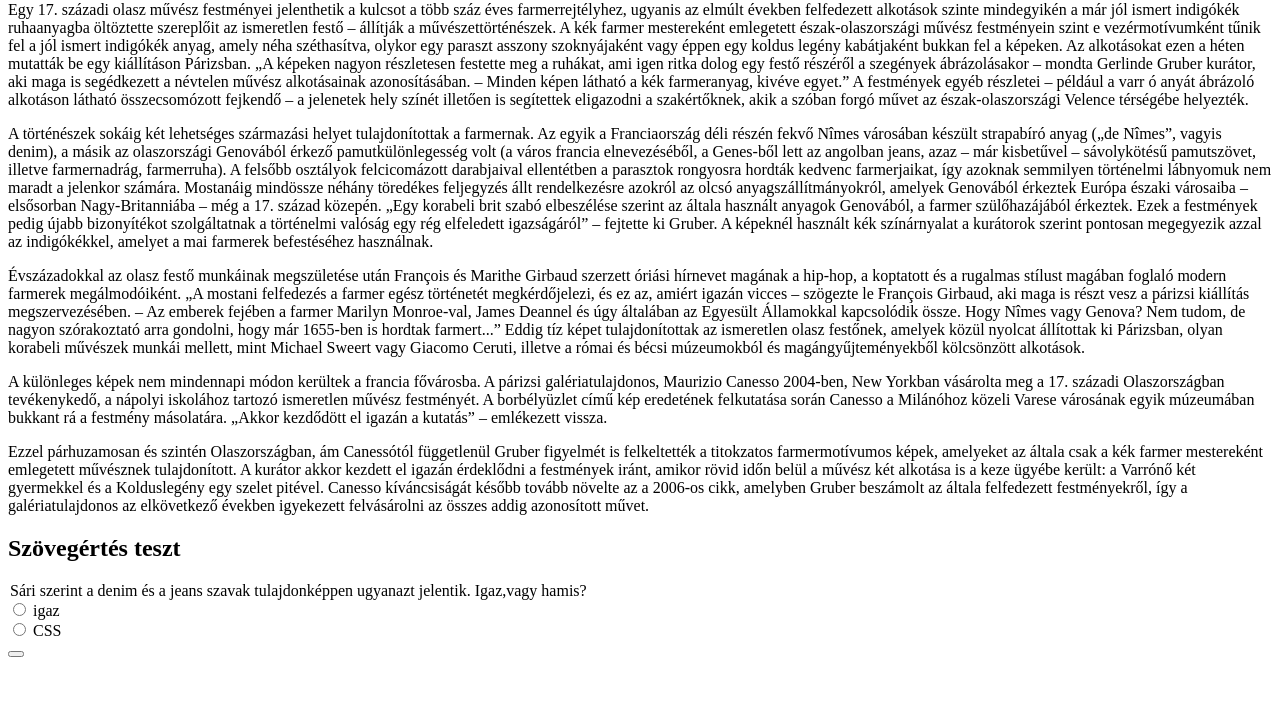
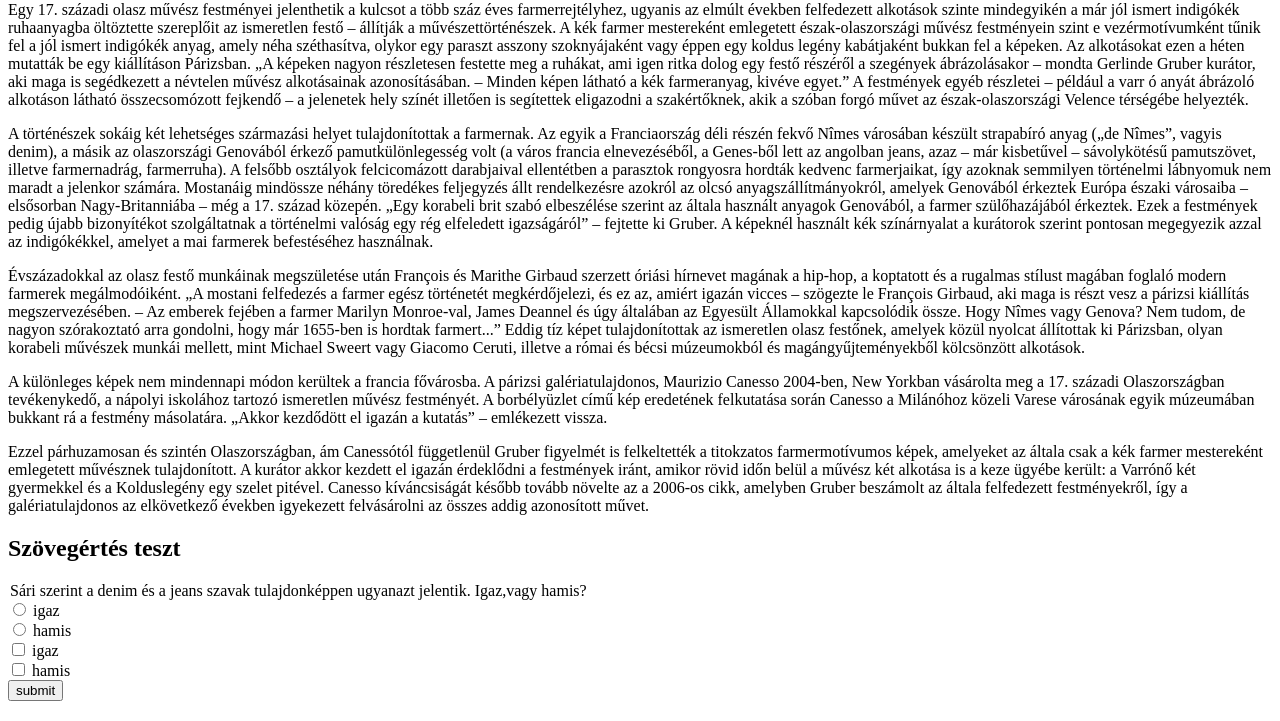
Before and after one commit to Dr-gosser/project, a plain HTML site: page index.html in a window 1280 px wide. Shown: the part 79-800 px from the top of the page. Drawn offline with Linux system fonts and the light colour scheme.

Commit message:
ahdahasjdasjd

```diff
--- a/index.html
+++ b/index.html
@@ -18,8 +18,13 @@
   <input type="radio" id="igaz" name="kerdes" value="hamis">
   <label for="igaz">igaz</label><br>
   <input type="radio" id="hamis" name="kerdes" value="hamis">
-  <label for="hamis">CSS</label><br>
-  <button type="submit"></button>
+  <label for="hamis">hamis</label><br>
+  <legend></legend>
+      <input type="checkbox" id="igaz" name="kerdes" value="hamis">
+  <label for="igaz">igaz</label><br>
+  <input type="checkbox" id="hamis" name="kerdes" value="hamis">
+  <label for="hamis">hamis</label><br>
+  <button type="checkbox">submit</button>
 </form>
 
 </body>
```
